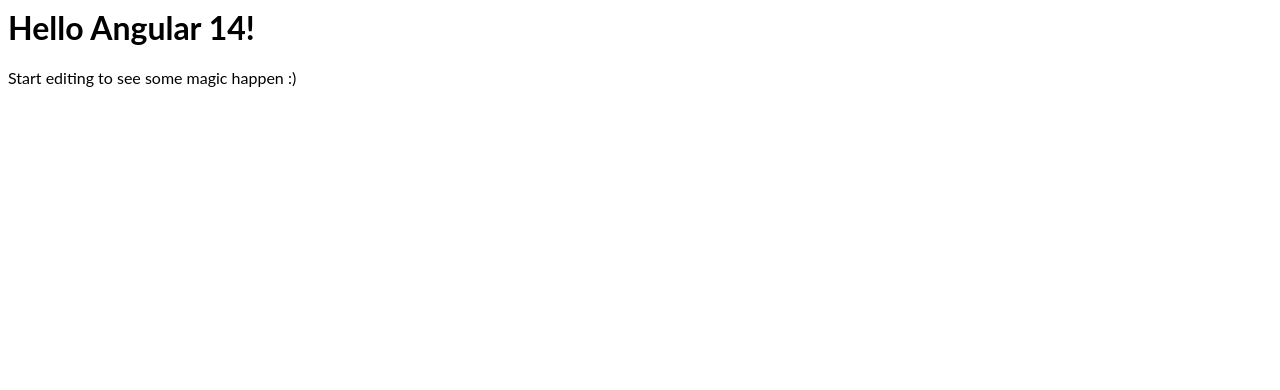
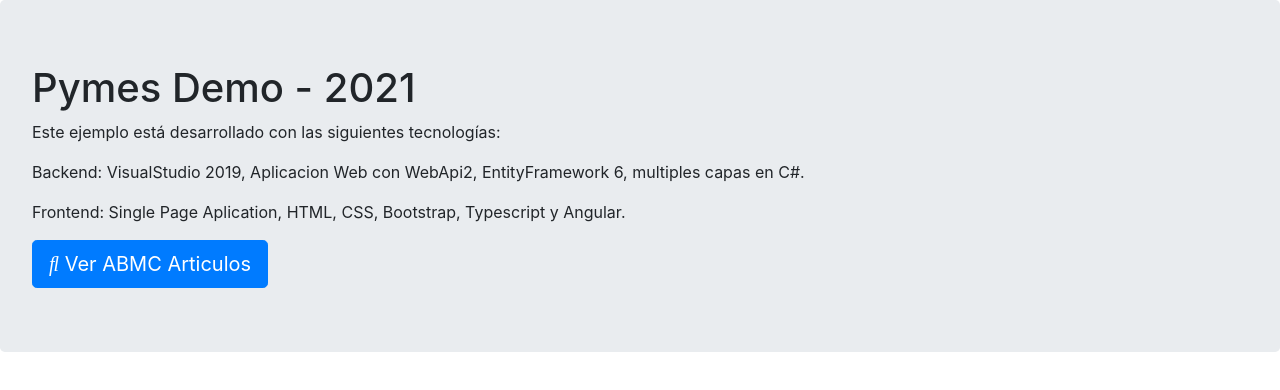
Before and after one commit to Luuzaall/AngularClase, an Angular app: page / in a window 1280 px wide. Shown: the top 390 px of the page. Built offline with nearby package versions, Linux system fonts and the light colour scheme.

Commit message:
5 files modified

```diff
--- a/angular.json
+++ b/angular.json
@@ -23,9 +23,15 @@
               "src/assets"
             ],
             "styles": [
+              "node_modules/bootstrap/dist/css/bootstrap.min.css",
+              "node_modules/font-awesome/css/font-awesome.css",
               "src/styles.css"
             ],
-            "scripts": []
+            "scripts": [
+              "node_modules/jquery/dist/jquery.min.js",
+              "node_modules/popper.js/dist/umd/popper.min.js",
+              "node_modules/bootstrap/dist/js/bootstrap.min.js"
+            ]
           },
           "configurations": {
             "production": {
--- a/package.json
+++ b/package.json
@@ -11,6 +11,10 @@
     "@angular/platform-browser": "^13.2.0",
     "@angular/platform-browser-dynamic": "^13.2.0",
     "@angular/router": "^13.2.0",
+    "bootstrap": "4.6",
+    "font-awesome": "4.7",
+    "jquery": "1.9.1 - 3",
+    "popper.js": "^1.16.1",
     "rxjs": "^7.5.2",
     "tslib": "^2.3.1",
     "zone.js": "^0.11.4"
--- a/src/app/app.component.css
+++ b/src/app/app.component.css
@@ -1,3 +1,4 @@
+@import "~bootstrap/dist/css/bootstrap.css"
 p {
   font-family: Lato;
 }
--- a/src/app/app.component.html
+++ b/src/app/app.component.html
@@ -1,4 +1,10 @@
-<hello name="{{ name }}"></hello>
-<p>
-  Start editing to see some magic happen :)
-</p>
+<div class="jumbotron">
+  <h1>Pymes Demo - 2021</h1>
+    <p>Este ejemplo está desarrollado con las siguientes tecnologías: </p>
+ <p>Backend: VisualStudio 2019, Aplicacion Web con WebApi2, EntityFramework 6, multiples capas en C#.
+ <p>Frontend: Single Page Aplication, HTML, CSS, Bootstrap, Typescript y Angular.</p>
+  <button type="button" class="btn btn-lg btn-primary" >
+     <i class="fas fa-search"> </i>
+     Ver ABMC Articulos
+  </button>
+</div>
```
Also changed, not shown: src/app/app.component.ts (+2 -5 lines).
